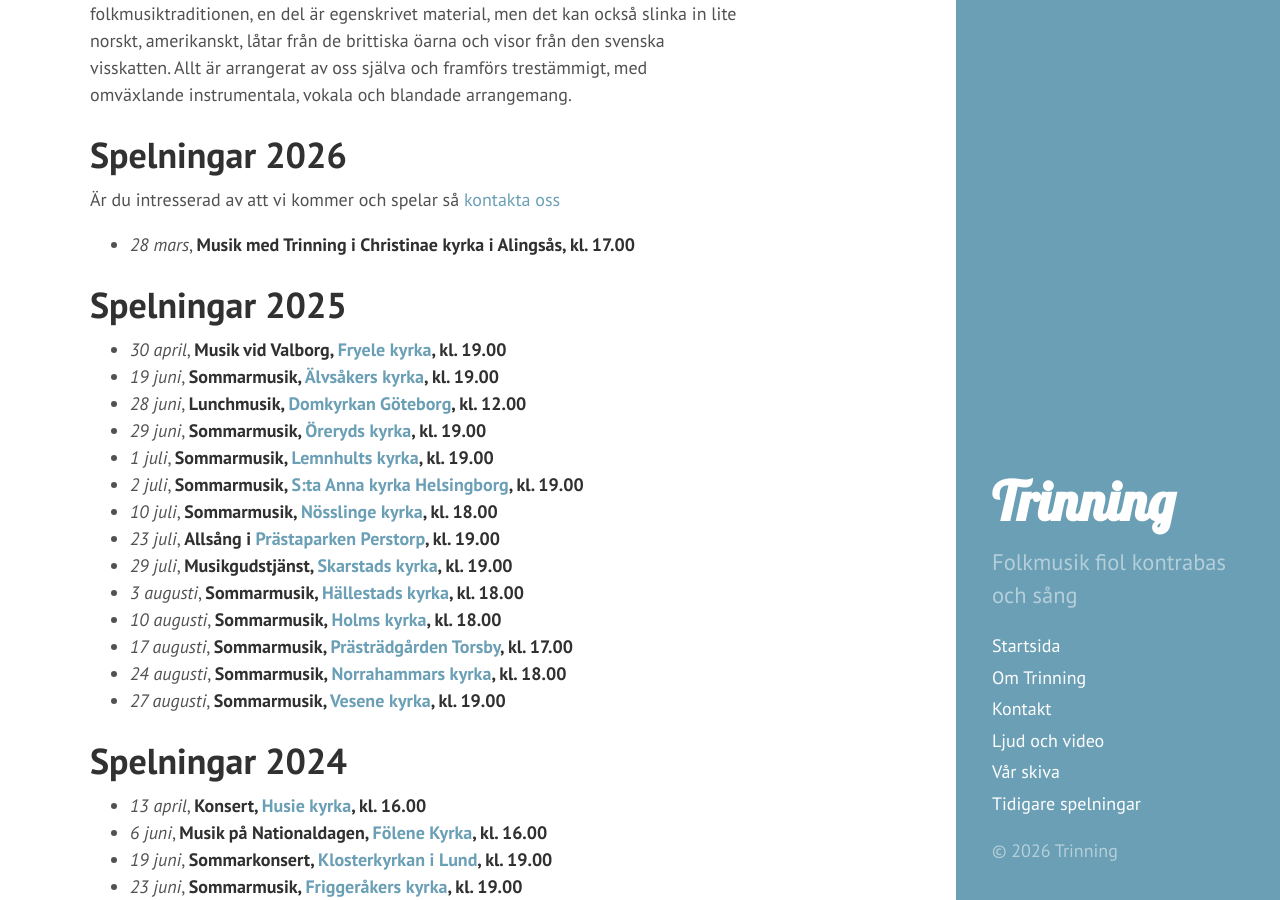
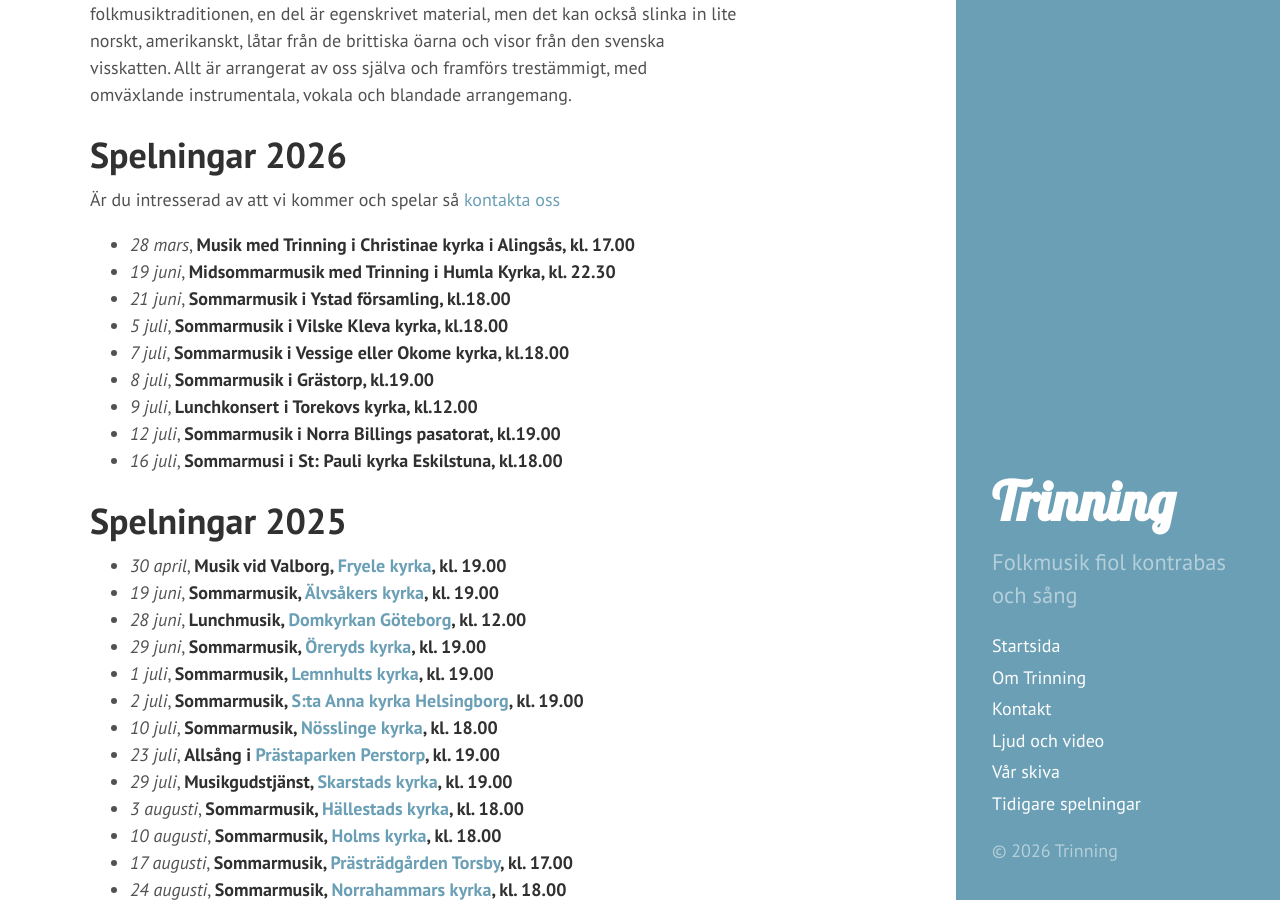
Before and after one commit to trinning/trinning.github.io, a Jekyll site: the page built from index.md, in a window 1280 px wide and 900 px high, scrolled down 462 px. Built offline with Jekyll 4.4.1, drawn with Linux system fonts in a browser that asks for light colours.

Commit message:
Uppdaterat spelningar

```diff
--- a/index.md
+++ b/index.md
@@ -14,6 +14,14 @@ in lite norskt, amerikanskt, låtar från de brittiska öarna och visor från de
 # Spelningar 2026
 Är du intresserad av att vi kommer och spelar så [kontakta oss](/kontakt)
 * *28 mars*, **Musik med Trinning i Christinae kyrka i Alingsås, kl. 17.00**
+* *19 juni*, **Midsommarmusik med Trinning i Humla Kyrka, kl. 22.30**
+* *21 juni*, **Sommarmusik i Ystad församling, kl.18.00**
+* *5 juli*, **Sommarmusik i Vilske Kleva kyrka, kl.18.00**
+* *7 juli*, **Sommarmusik i Vessige eller Okome kyrka, kl.18.00**
+* *8 juli*, **Sommarmusik i Grästorp, kl.19.00**
+* *9 juli*, **Lunchkonsert i Torekovs kyrka, kl.12.00**
+* *12 juli*, **Sommarmusik i Norra Billings pasatorat, kl.19.00**
+* *16 juli*, **Sommarmusi i St: Pauli kyrka Eskilstuna, kl.18.00**
 
 # Spelningar 2025
 * *30 april*, **Musik vid Valborg, [Fryele kyrka](https://maps.app.goo.gl/KTtytmoXQFw1pnDA9 "Karta till spelningen"), kl. 19.00**
```
